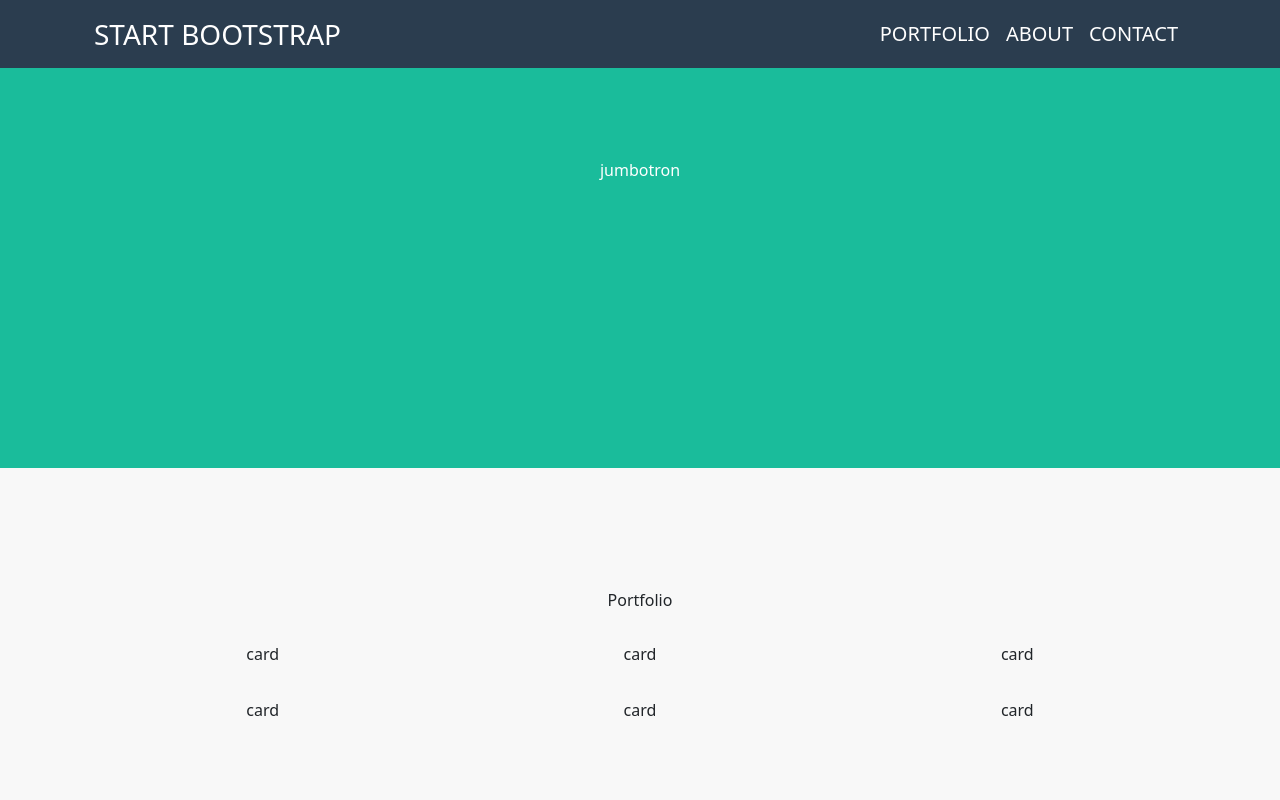
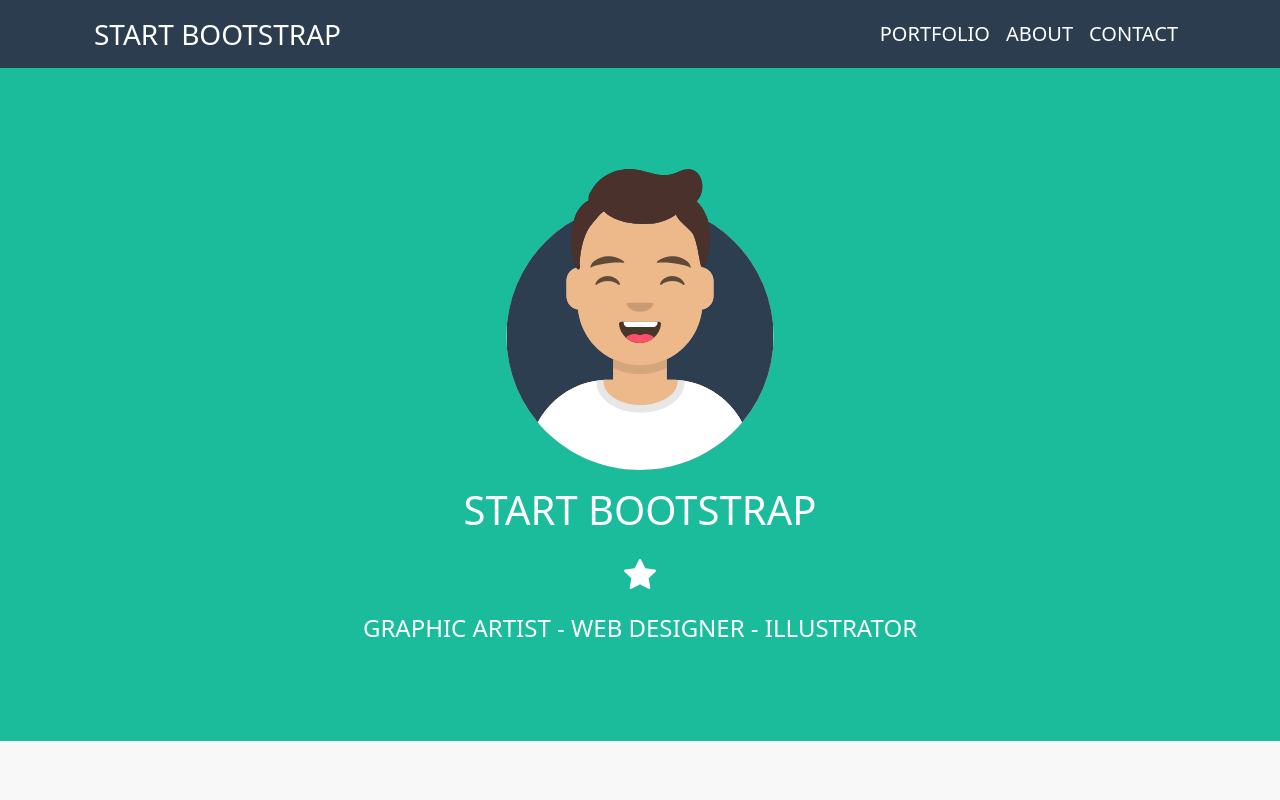
Before and after one commit to SaraPasinato/html-css-bootstrap-freelancer, a plain HTML site: page index.html in a window 1280 px wide. Shown: the top 800 px of the page. Drawn offline with nearby package versions, Linux system fonts and the light colour scheme.

Commit message:
added jumbotron

```diff
--- a/css/style.css
+++ b/css/style.css
@@ -8,6 +8,10 @@
 #jumbotron{
     min-height: 50vh;
 }
+
+img{
+    width: 40%;
+}
 /*? main */
 
 /** section portfolio */
@@ -16,12 +20,7 @@
     min-height: 80vh;
 
 }
-#jumbotron .row{
-    min-height: 50%;
-}
 
-
-/** sections */
 
 
 /** footer */
@@ -94,3 +93,12 @@
 .border-white{
     border: 5px dotted #bada55;
 }
+
+/*! Media query */
+
+@media screen and (max-width: 575.99px ) {
+
+  #jumbotron h4{
+        font-size: 1em;
+    }
+}
--- a/index.html
+++ b/index.html
@@ -7,6 +7,7 @@
     <meta name="viewport" content="width=device-width, initial-scale=1.0">
     <link href="https://cdn.jsdelivr.net/npm/bootstrap@5.0.1/dist/css/bootstrap.min.css" rel="stylesheet"
         integrity="sha384-+0n0xVW2eSR5OomGNYDnhzAbDsOXxcvSN1TPprVMTNDbiYZCxYbOOl7+AMvyTG2x" crossorigin="anonymous">
+    <link rel="stylesheet" href="https://cdn.jsdelivr.net/npm/bootstrap-icons@1.5.0/font/bootstrap-icons.css">
     <link rel="stylesheet" href="./css/style.css">
     <title>Freelancer</title>
 </head>
@@ -18,7 +19,8 @@
             <nav class="navbar navbar-expand-lg navbar-dark text-uppercase">
                 <div class="container">
                     <a class="navbar-brand  fs-3" href="#">Start bootstrap</a>
-                  <button class="navbar-toggler" type="button" data-bs-toggle="collapse" data-bs-target="#navbarNav" aria-controls="navbarNav" aria-expanded="false" aria-label="Toggle navigation">
+                    <button class="navbar-toggler" type="button" data-bs-toggle="collapse" data-bs-target="#navbarNav"
+                        aria-controls="navbarNav" aria-expanded="false" aria-label="Toggle navigation">
                         <span class="navbar-toggler-icon"></span>
                     </button>
                     <div class="collapse navbar-collapse justify-content-end" id="navbarNav">
@@ -32,7 +34,6 @@
                             <li class="nav-item">
                                 <a class="nav-link text-white" href="#contact-me">contact</a>
                             </li>
-
                         </ul>
                     </div>
                 </div>
@@ -45,10 +46,16 @@
             <div class="row align-items-center justify-content-center ms-p-lg text-center">
                 <div class="offset-1 offset-md-2"></div>
                 <div class="col-10 col-md-8">
-                    <p>jumbotron</p>
+                    <div class="items text-white text-uppercase">
+                        <img src="./img/avatar.svg" alt="">
+                        <h1 class="fs-1 mt-3 mb-3">start bootstrap</h1>
+                        <div class="stars fs-2 mb-3 ">
+                            <i class="bi bi-star-fill w-40"></i>
+                        </div>
+                        <h4 class="mb-2"> Graphic artist - web designer - illustrator</h4>
+                    </div>
                 </div>
                 <div class="offset-1 offset-md-2"></div>
-
             </div>
         </div>
 
```
Lines whose indentation alone changed are shown as unchanged.
